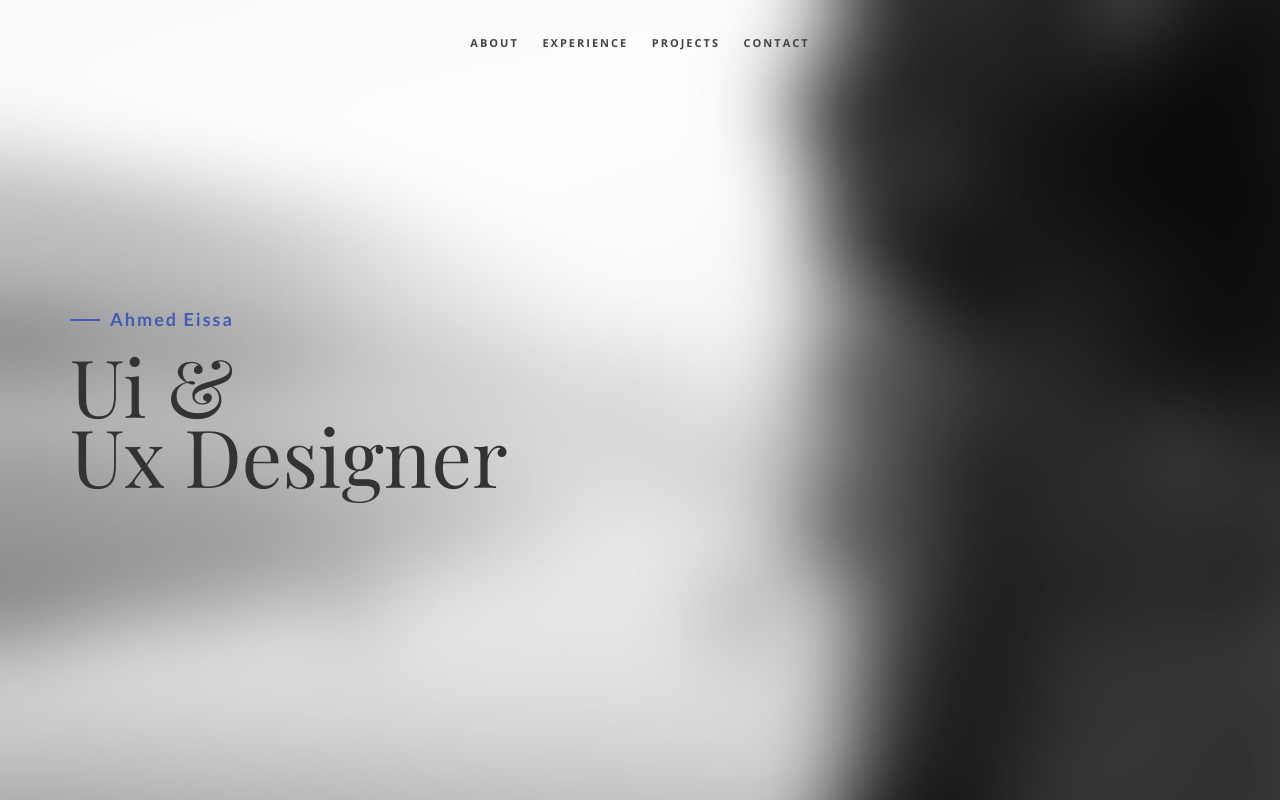
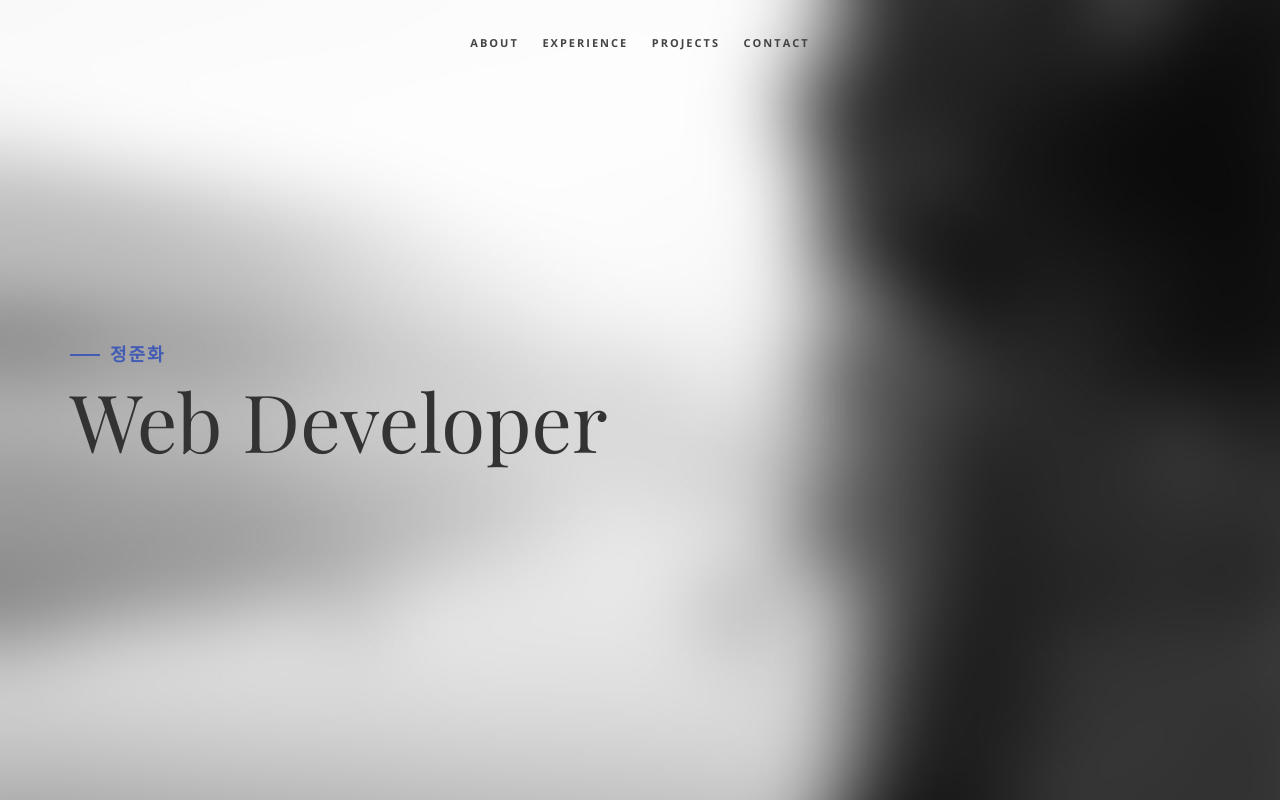
Before and after one commit to Jeongumgu/resume, a plain HTML site: page index.html in a window 1280 px wide. Shown: the top 800 px of the page. Drawn offline with nearby package versions, Linux system fonts and the light colour scheme; files whose address does not match are found by name; a web font is replaced by a local one.

Commit message:
타이틀 수정

```diff
--- a/index.html
+++ b/index.html
@@ -53,8 +53,8 @@
         <div class="container">
             <div class="disply-table">
                 <div class="table-cell" data-aos="fade-up" data-aos-delay="0">
-                    <h4>Ahmed Eissa</h4>
-                    <h1>Ui &<br /> Ux Designer</h1> </div>
+                    <h4>정준화</h4>
+                    <h1>Web Developer</h1> </div>
             </div>
         </div>
     </div>
```
